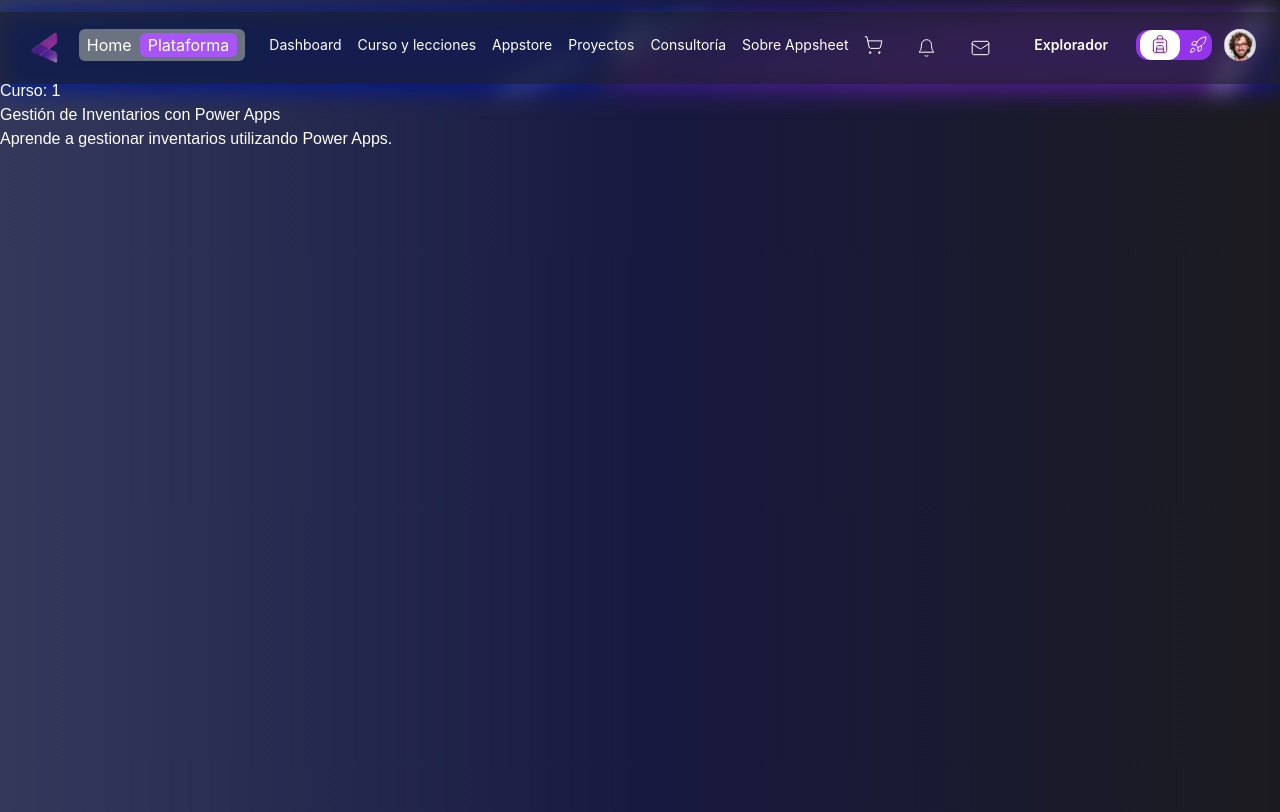
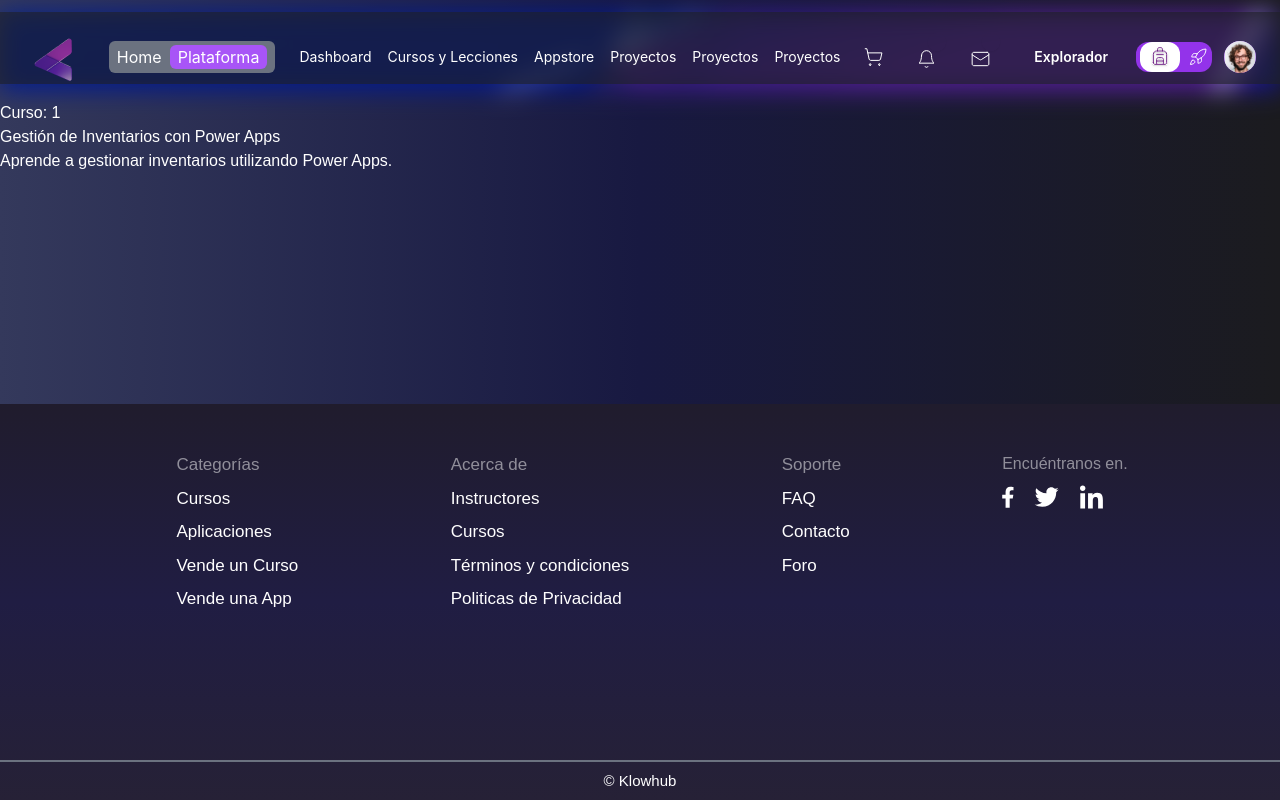
Before and after one commit to No-Country-simulation/h3-10-klowhub, a Next.js app in the folder Frontend/: page /home/cursos/1 in a window 1280 px wide. Built offline with nearby package versions, Linux system fonts and the light colour scheme.

Commit message:
feat: Changes

```diff
--- a/Frontend/src/app/globals.css
+++ b/Frontend/src/app/globals.css
@@ -25,9 +25,3 @@
 ::-webkit-scrollbar {
   width: 0;
 }
-
-.container {
-  min-height: 120vh;
-  display: grid;
-  grid-template-rows: auto 1fr auto;
-}
--- a/Frontend/src/app/home/cursos/[course_name]/page.tsx
+++ b/Frontend/src/app/home/cursos/[course_name]/page.tsx
@@ -1,6 +1,5 @@
 'use client'
 import { useParams } from 'next/navigation';
-import { Header } from '@/components/Layout/Header';
 import { Page_Details_Course } from '@/Pages/Detalles_Cursos/Page_Details_Course';
 
 const CourseDetail = ({ params }: any) => {
@@ -15,13 +14,14 @@
 
   return (
     <section>
+
       <div>
-        <Header />
         <h1>Curso: {courseName}</h1>
       </div>
       <div>
-        <Page_Details_Course id={id}/>
+        <Page_Details_Course id={id} />
       </div>
+
     </section>
   );
 };
--- /dev/null
+++ b/Frontend/src/app/home/cursos/layout.tsx
@@ -0,0 +1,17 @@
+import { Footer } from "@/components/Layout/Footer"
+import { Header } from "@/components/Layout/Header"
+
+
+export default function Course_Detail({
+    children,
+}: {
+    children: React.ReactNode
+}) {
+    return (
+        <section className="min-h-[100vh] grid grid-rows-[auto_1fr_auto]">
+            <Header />
+            {children}
+            <Footer />
+        </section>
+    )
+}
--- a/Frontend/src/app/home/cursos/page.tsx
+++ b/Frontend/src/app/home/cursos/page.tsx
@@ -1,7 +1,6 @@
 'use client';
 
 import { Details_Course_Modal } from "@/components/Details_Course/Details_Course";
-import { Header } from "@/components/Layout/Header";
 import { detalles } from "@/mock/db";
 
 export default function CursosLecciones() {
@@ -14,7 +13,6 @@
 
     return (
         <>
-        <Header />
             {
                 base.map((items, index) => {
                     return (
--- a/Frontend/src/app/home/page.tsx
+++ b/Frontend/src/app/home/page.tsx
@@ -1,15 +1,13 @@
 'use client'
-import { useBreadcrumbs } from "@/Hooks/useBreadcrumbs";
 import { Footer } from "@/components/Layout/Footer";
 import { Header } from "@/components/Layout/Header";
 
-import { usePathname } from "next/navigation";
 
 export default function Home() {
 
 
     return (
-        <main className="container">
+        <main className="min-h-[100vh] grid grid-rows-[auto_1fr_auto]">
             <Header />
             <main>
 
--- a/Frontend/src/components/layout/Header.tsx
+++ b/Frontend/src/components/layout/Header.tsx
@@ -7,28 +7,35 @@
 import { Icon_Email } from '../../../public/icons/Header_Icon/Email';
 import { Icon_luggage } from '../../../public/icons/Header_Icon/luggage';
 import { Space } from '../../../public/icons/Header_Icon/Space';
-
-
+import { Sun_Icon } from '../../../public/icons/Header_Icon/Sun';
+import { Info_Icon } from '../../../public/icons/Header_Icon/Info';
 
 export function Header() {
     const [isActive, setIsActive] = useState(false);
     const [isMenuOpen, setIsMenuOpen] = useState(false);
 
-    const toggleSwitch = () => setIsActive((prev) => !prev);
-    const toggleMenu = () => setIsMenuOpen((prev) => !prev);
+    const toggleSwitch = () => {
+        setIsActive((prev) => !prev);
+    };
+
+    const toggleMenu = () => {
+        setIsMenuOpen((prev) => !prev);
+    };
 
     const rutas = [
-        { name: 'Dashboard', path: '/home/dashboard' },
-        { name: 'Curso y lecciones', path: '/home/cursos' },
-        { name: 'Appstore', path: '/home/appstore' },
-        { name: 'Proyectos', path: '/home/proyectos' },
-        { name: 'Consultoría', path: '/home/consultoria' },
-        { name: 'Sobre Appsheet', path: '/home/sobre-appsheet' },
-    ];
+        { id: 1, name: "Dashboard", path: "home/dashboard" },
+        { id: 2, name: "Cursos y Lecciones", path: "home/cursos" },
+        { id: 3, name: "Appstore", path: "home/Appstores" },
+        { id: 4, name: "Proyectos", path: "home/Proyectos" },
+        { id: 5, name: "Proyectos", path: "home/Consultoria" },
+        { id: 6, name: "Proyectos", path: "home/Sobre Appsheet" },
+    ]
+
+    // ['Home', 'Plataforma', 'Dashboard', 'Curso y lecciones', 'Appstore', 'Proyectos', 'Consultoría', 'Sobre Appsheet']
 
     return (
-        <header className="mt-3 relative text-white font-inter w-screen">
-            {/* Fondo y superposición */}
+        <header className="mt-3 relative text-white font-inter">
+
             <div className="absolute top-0 left-0 h-20 -z-10 blur-md">
                 <Image
                     src="/img/Header_Img/Header_img.png"
@@ -41,37 +48,35 @@
             </div>
             <div className="absolute top-0 left-0 w-full h-[4.5rem] -z-[10] bg-[#1F2026] opacity-60"></div>
 
-            {/* Contenido principal */}
             <div className="flex items-center 2xl:justify-evenly justify-between px-4 md:px-6 py-2">
-                {/* Logo */}
-                <div>
+                <div className=''>
                     <Image
                         alt="Logo"
                         src="/img/Header_Img/Logo.png"
-                        className="hidden xl:block"
-                        priority={false}
-                        width={50}
+                        className='hidden xl:block'
+                        priority={false} width={50}
                         height={50}
+                        style={{ height: 'auto', width: 'auto' }}
                     />
-                    <Image alt="Logo" src="/img/Header_Img/Logo_2.png" className="xl:hidden" width={50} height={50} />
+                    <Image alt="Logo" src="/img/Header_Img/Logo_2.png" className='xl:hidden' width={50} height={50} />
                 </div>
 
-                {/* Navegación en desktop */}
+
                 <nav className="hidden xl:flex md:space-x-6">
                     <div className="flex items-center gap-2 bg-gray-500/100 py-1 px-2 rounded-md">
-                        <Link href="/home" className="hover:text-purple-400">Home</Link>
-                        <Link href="/plataforma" className="bg-purple-500 text-white px-2 rounded-md">Plataforma</Link>
+                        <Link href="/home   " className="hover:text-purple-400">Home</Link>
+                        <Link href="#" className="bg-purple-500 text-white px-2 rounded-md">Plataforma</Link>
                     </div>
                     <div className="flex gap-4 text-sm items-center">
-                        {rutas.map((ruta, index) => (
-                            <Link key={index} href={ruta.path} className="hover:text-purple-400">
-                                {ruta.name}
+                        {rutas.map((item, index) => (
+                            <Link key={index} href={item.path} className="hover:text-purple-400">
+                                {item.name}
                             </Link>
                         ))}
                     </div>
                 </nav>
 
-                {/* Íconos y perfil */}
+
                 <div className="hidden xl:flex items-center space-x-4">
                     <div className="flex items-center space-x-3">
                         <a href="#" className="hover:text-purple-400"><Icon_Shopping_Cart /></a>
@@ -80,45 +85,66 @@
                     </div>
                     <div className="flex items-center space-x-3">
                         <button className="px-4 py-2 rounded-full text-sm font-semibold">Explorador</button>
-                        <div
-                            className="flex items-center rounded-xl bg-purple-600 cursor-pointer gap-x-2 px-1"
-                            onClick={toggleSwitch}
-                        >
-                            <Icon_luggage classname="bg-white rounded-xl" />
-                            <Space width={20} height={20} stroke="white" />
+                        <div className="flex items-center  rounded-xl bg-purple-600 cursor-pointer gap-x-2 px-1" onClick={toggleSwitch}>
+                            <Icon_luggage classname='bg-white rounded-xl' />
+                            <Space width={20} height={20} stroke={isActive ? 'white' : 'white'} />
                         </div>
                         <div className="w-8 h-8 rounded-full bg-purple-500 overflow-hidden">
-                            <Image
-                                src="/img/Header_img/avatar.png"
-                                alt="Profile Picture"
-                                width={100}
-                                height={100}
-                                className="w-full h-full object-cover"
-                            />
+                            <Image src="/img/Header_img/avatar.png" alt="Profile Picture" width={100} height={100} className="w-full h-full object-cover" />
                         </div>
                     </div>
                 </div>
 
-                {/* Menú móvil */}
                 <button className="xl:hidden" onClick={toggleMenu}>
                     <svg xmlns="http://www.w3.org/2000/svg" className="h-6 w-6" fill="none" viewBox="0 0 24 24" stroke="currentColor">
                         <path strokeLinecap="round" strokeLinejoin="round" strokeWidth={2} d="M4 6h16M4 12h16M4 18h16" />
                     </svg>
                 </button>
             </div>
-
-            {/* Navegación en móvil */}
             {isMenuOpen && (
                 <nav className="xl:hidden w-[70%] md:w-[50%] bg-[#1F2026] text-sm space-y-4 py-4 px-6 fixed top-0 right-0 duration-300 h-screen overflow-auto">
                     <button onClick={toggleMenu} className="absolute top-4 right-4 text-2xl text-white">✕</button>
-                    <div className="flex flex-col space-y-4">
-                        <Link href="/" className="text-purple-400">Home</Link>
-                        <Link href="/plataforma" className="text-purple-400">Plataforma</Link>
-                        {rutas.map((ruta, index) => (
-                            <Link key={index} href={ruta.path} className="block text-purple-400">
-                                {ruta.name}
-                            </Link>
-                        ))}
+
+                    <div className='flex flex-row'>
+                        <button className="px-4 py-2 rounded-full text-sm font-semibold">Explorador</button>
+                        <div
+                            className="flex items-center  rounded-2xl bg-purple-600 cursor-pointer gap-x-3 px-1 "
+                            onClick={toggleSwitch}
+                        >
+                            <Icon_luggage classname='bg-white rounded-xl' />
+                            <Space width={20} height={20} stroke={isActive ? 'white' : 'white'} />
+                        </div>
+                    </div>
+                    {rutas.map((item, index) => (
+                        <Link key={index} href={item.path} className="block text-purple-400">
+                            {item.name}
+                        </Link>
+                    ))}
+                    <div className="flex items-center w-2/3 gap-2 bg-gray-600/100 py-2 px-2 rounded-md">
+                        <Link href="/home" className="hover:text-purple-400">Home</Link>
+                        <Link href="#" className="bg-purple-500 text-white px-2 rounded-md">Plataforma</Link>
+                    </div>
+                    <div className='bg-gray-300/15 rounded-md p-2 px-3'>
+                        <div className="flex flex-row items-center gap-x-3 w-8 h-8 rounded-md ">
+                            <Image src="/img/Header_img/avatar.png" alt="Profile Picture" width={100} height={100} className="w-full h-full rounded-full object-cover" />
+                            <h3 className='text-white'>Perfil</h3>
+                        </div>
+                        <hr className='border-white mt-2 mb-2' />
+                        <div className="flex flex-row items-center gap-x-3 w-auto h-8 rounded-md ">
+                            <Sun_Icon width={20} height={20} />
+                            <p>Cambia a modo oscuro/claro</p>
+                        </div>
+                        <hr className='border-white mt-2 mb-2' />
+                        <div className="flex flex-row items-center gap-x-3 w-auto h-8 rounded-md ">
+                            <Info_Icon width={20} height={20} />
+                            <p>Soporte</p>
+                        </div>
+                        <hr className='border-white mt-2 mb-2' />
+                        <div className="flex items-center space-x-6 justify-center">
+                            <a href="#" className="hover:text-purple-400 scale-150"><Icon_Shopping_Cart /></a>
+                            <a href="#" className="hover:text-purple-400 scale-150"><Icon_Notification /></a>
+                            <a href="#" className="hover:text-purple-400 scale-150"><Icon_Email /></a>
+                        </div>
                     </div>
                 </nav>
             )}
```
